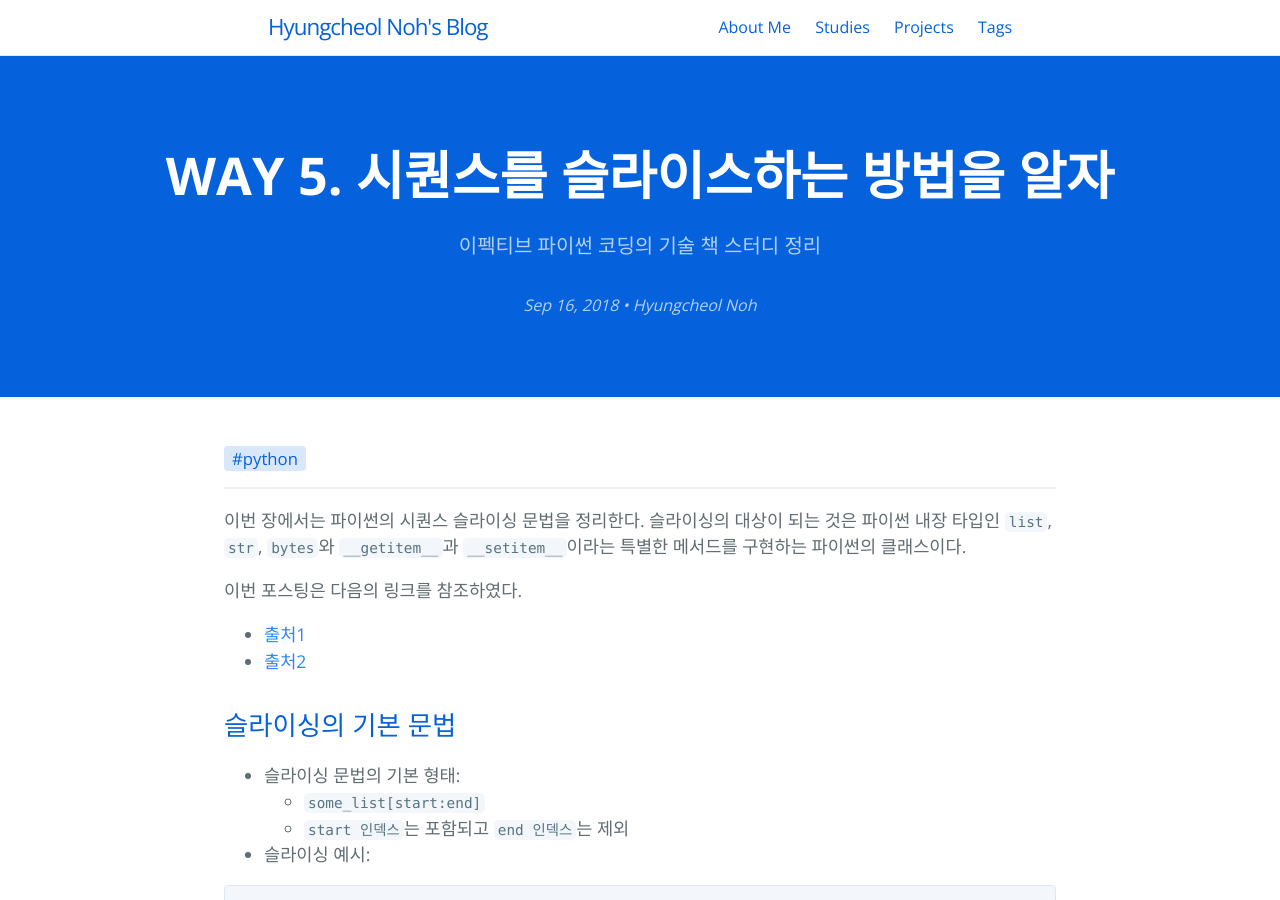
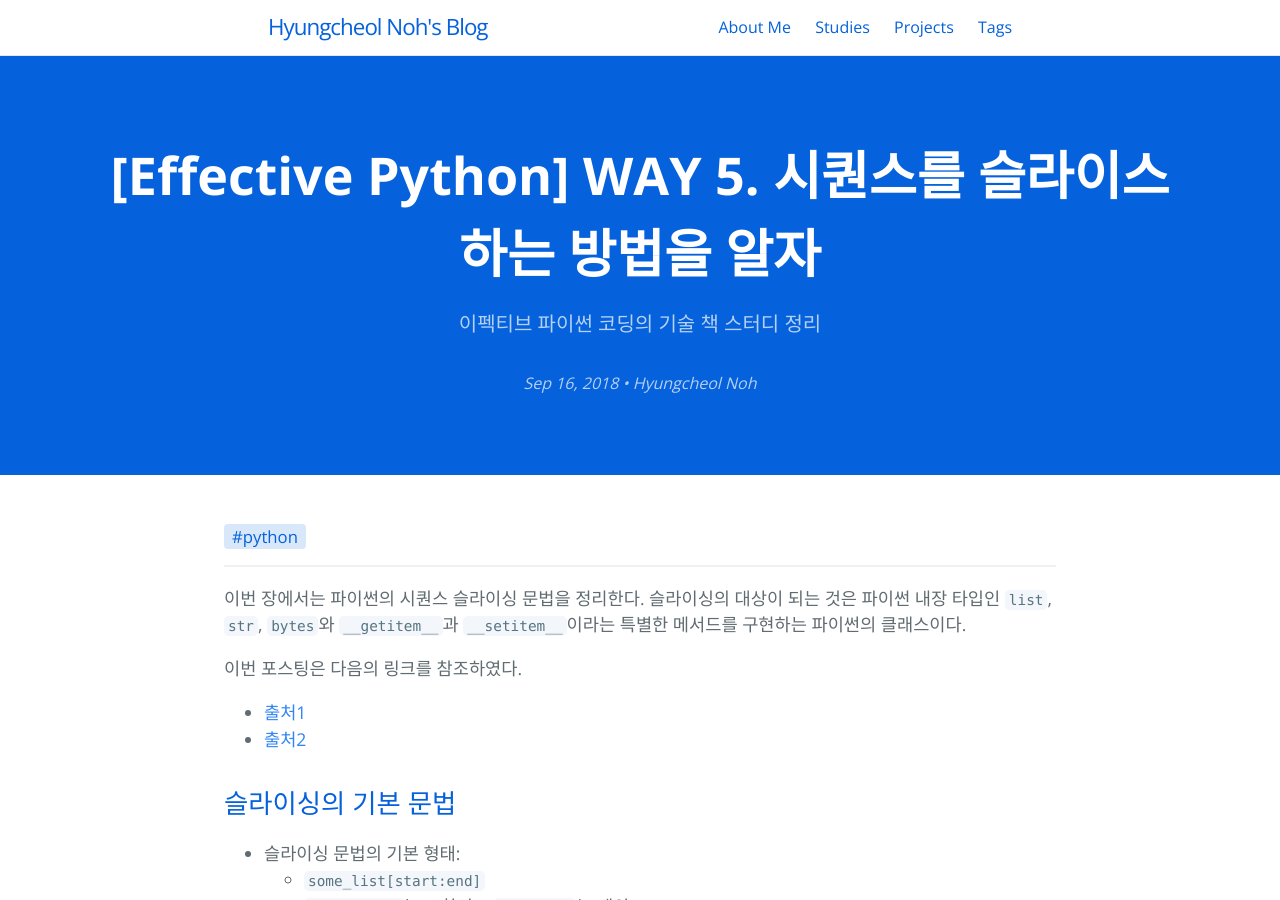
Before and after one commit to hcnoh/hcnoh.github.io, a Jekyll site: the page built from _posts/2018-09-16-effective-python-way05.md, in a window 1280 px wide and 900 px high. Built offline with Jekyll 4.4.1, drawn with Linux system fonts in a browser that asks for light colours; comment, search, counter and statistics services are not loaded; some of the changed lines change nothing that is shown.

Commit message:
Update 2018-09-16-effective-python-way05.md

```diff
--- a/_posts/2018-09-16-effective-python-way05.md
+++ b/_posts/2018-09-16-effective-python-way05.md
@@ -1,10 +1,10 @@
 ---
 layout: post
-title: "WAY 5. 시퀀스를 슬라이스하는 방법을 알자"
+title: "[Effective Python] WAY 5. 시퀀스를 슬라이스하는 방법을 알자"
 date: 2018-09-16 20:13:57
 tagline: "이펙티브 파이썬 코딩의 기술 책 스터디 정리"
 categories:
-- 이펙티브 파이썬 스터디
+- Effective Python
 tags:
 - python
 image: /thumbnail-mobile.png
```
